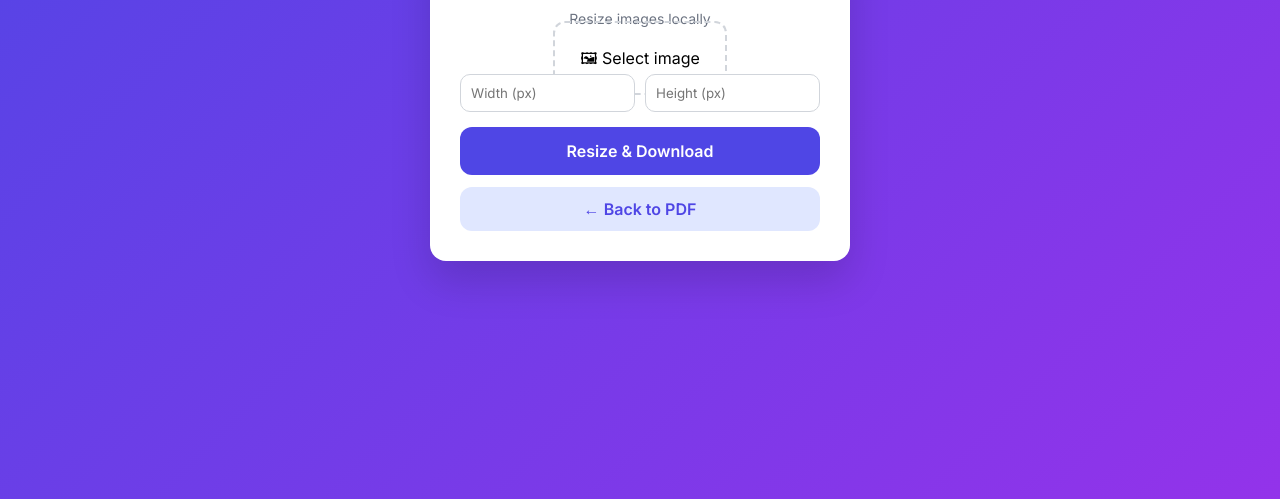
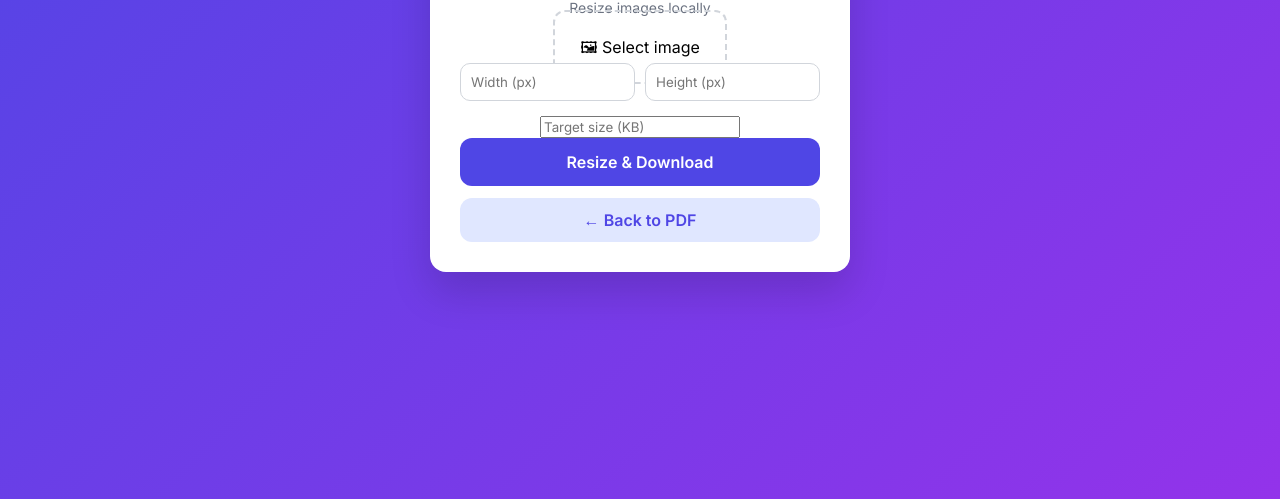
Before and after one commit to devtronz/pdf-image-resizer-, a plain HTML site: page image-resizer.html in a window 1280 px wide. Shown: the part 301-800 px from the top of the page. Drawn offline with Linux system fonts and the light colour scheme.

Commit message:
Update image-resizer.html

```diff
--- a/image-resizer.html
+++ b/image-resizer.html
@@ -27,6 +27,8 @@
     <input type="number" id="width" placeholder="Width (px)">
     <input type="number" id="height" placeholder="Height (px)">
   </div>
+
+<input type="number" id="targetKB" placeholder="Target size (KB)">
 
   <button onclick="resizeImage()">Resize & Download</button>
 
```
